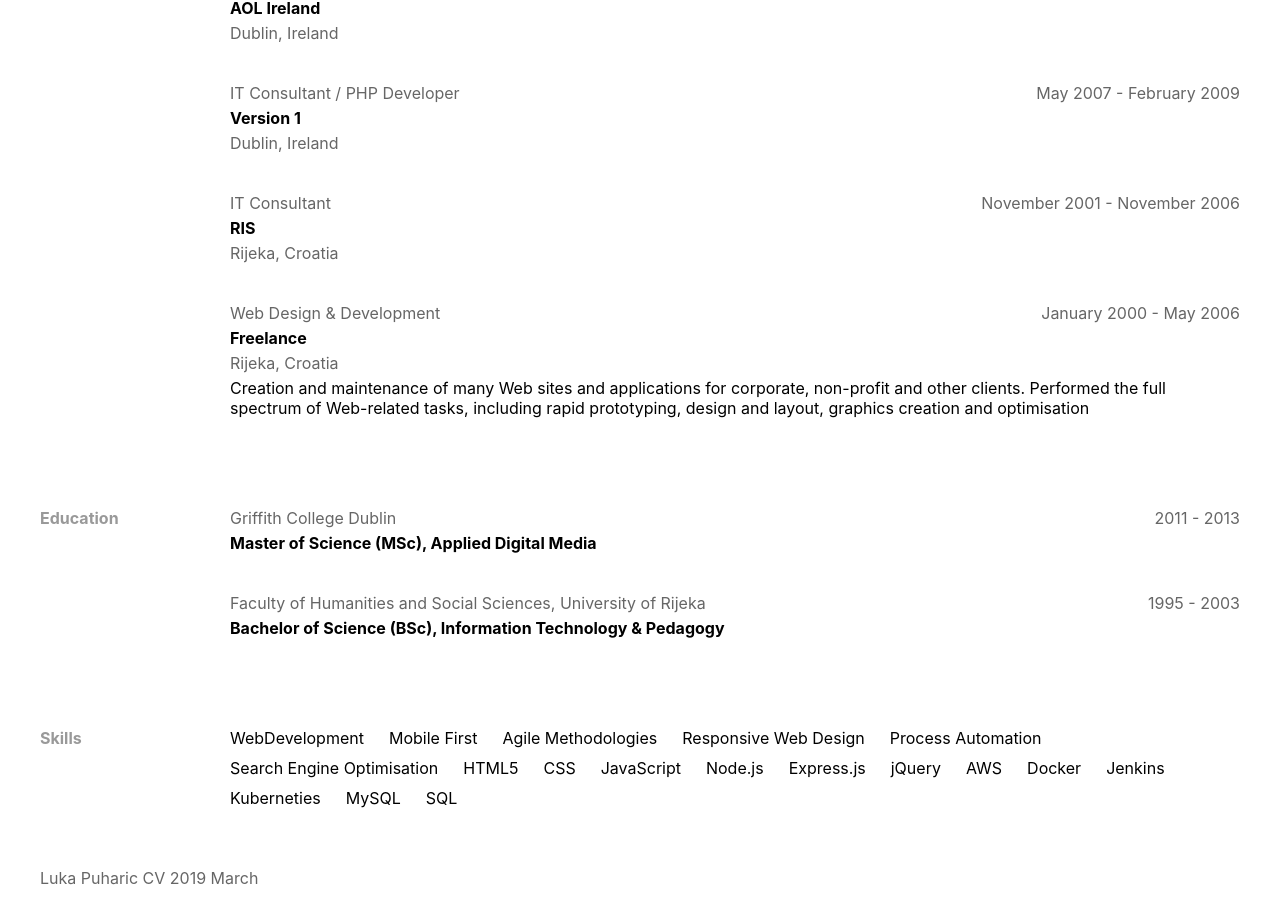
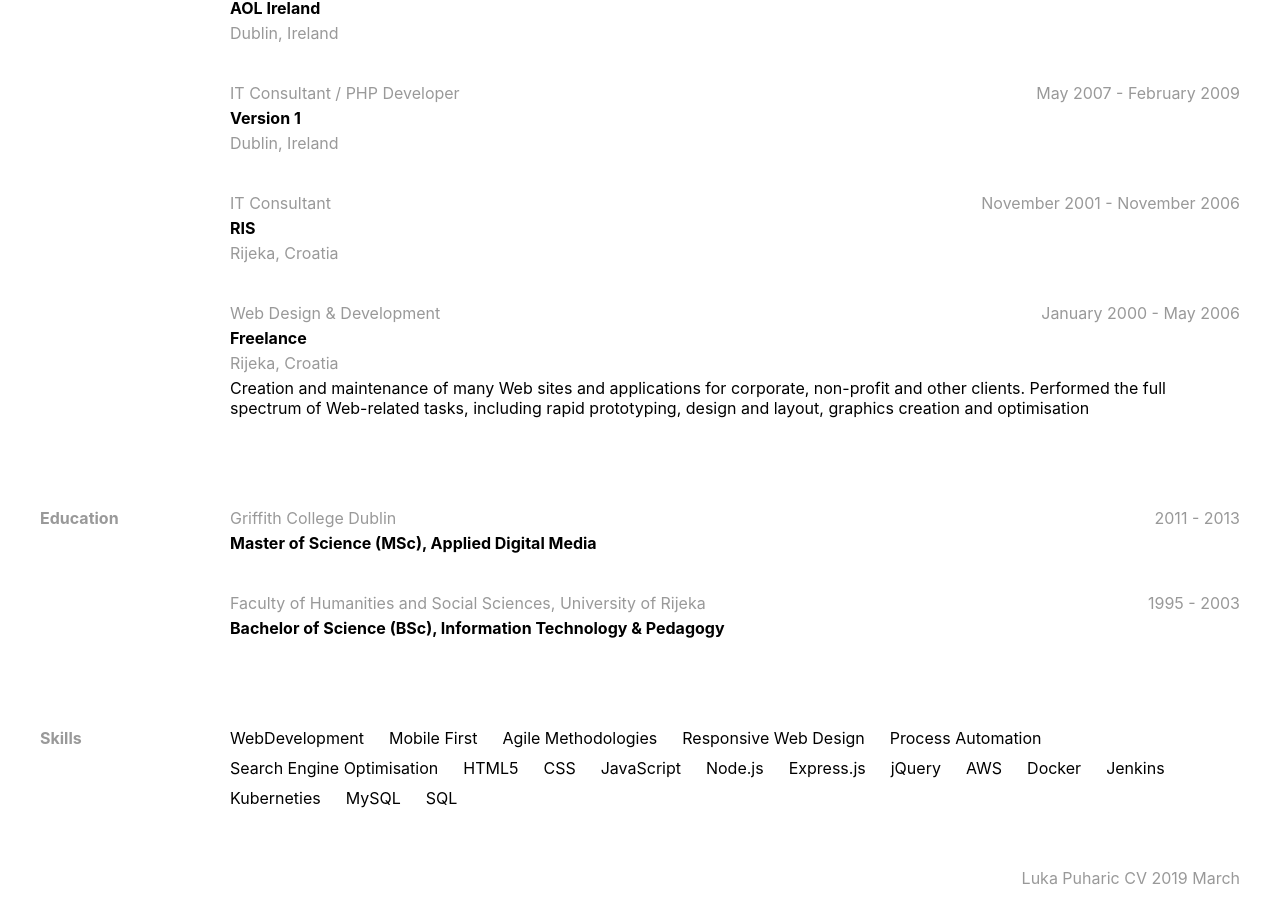
Before and after one commit to lukap2211/Luka-Puharic-info, a React (Create React App) app in the folder my-app/: page / in a window 1280 px wide. Shown: the part 1420-2344 px from the top of the page. Built offline with nearby package versions, Linux system fonts and the light colour scheme.

Commit message:
Fonts & Colors

```diff
--- a/my-app/src/components/Experience.js
+++ b/my-app/src/components/Experience.js
@@ -15,16 +15,23 @@ const ExpTop = styled.header `
   @media (max-width: 700px) {
     display: block;
     overflow: hidden;
+    font-size: 1.2em;
   }
   `
 
 const ExpCompany = styled.h4 `
   font-weight: bold;
   margin: 5px 0;
+  @media (max-width: 700px) {
+    font-size: 1.5em;
+  }
   `
 
 const ExpLocation = styled.div `
   color: var(--faded);
+  @media (max-width: 700px) {
+    font-size: 1.2em;
+  }
   `
 
 const ExpDescription = styled.p `
--- a/my-app/src/components/Footer.js
+++ b/my-app/src/components/Footer.js
@@ -3,7 +3,14 @@ import styled from 'styled-components'
 
 const FooterWrap = styled.footer `
   color: var(--faded);
-  margin: 50px auto 450px;
+  margin: 50px auto;
+  text-align: right;
+
+  @media (max-width: 700px) {
+    margin: 250px auto 400px;
+    text-align: center;
+  }
+
   `
 
 class Footer extends React.Component {
--- a/my-app/src/components/Nav.js
+++ b/my-app/src/components/Nav.js
@@ -109,7 +109,7 @@ class Nav extends React.Component {
           <div className="bar3"></div>
         </HamburgerIcon>
         <ul>
-          <li><a onClick={this.menuToggle} href="#home">Home</a></li>
+          <li><a onClick={this.menuToggle} href="#home">Info</a></li>
           <li><a onClick={this.menuToggle} href="#profile">Profile</a></li>
           <li><a onClick={this.menuToggle} href="#summary">Summary</a></li>
           <li><a onClick={this.menuToggle} href="#experience">Experience</a></li>
--- a/my-app/src/components/Section.js
+++ b/my-app/src/components/Section.js
@@ -19,11 +19,12 @@ const SectionTitle = styled.h2 `
   margin: 0;
   padding: 0;
   font-size: 1em;
-  color: #999;
+  color: var(--faded);
   min-width: 190px;
   text-transform: capitalize;
   @media (max-width: 700px) {
     margin: 30px 0;
+    font-size: 3em;
   }
   `
 
--- a/my-app/src/index.css
+++ b/my-app/src/index.css
@@ -1,6 +1,6 @@
 :root {
   --title-main: #D11878;
-  --faded: #666;
+  --faded: #999;
 }
 body {
   margin: 20px 40px 40px;
```
